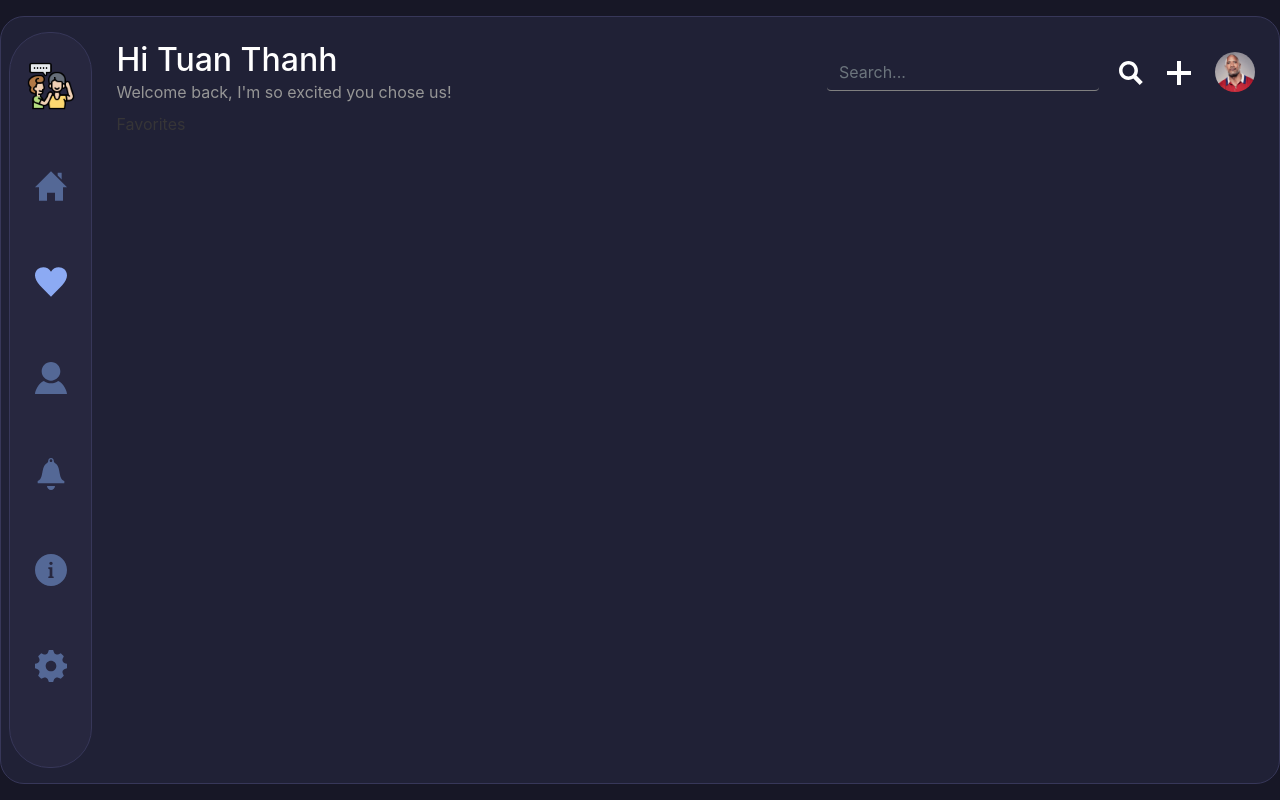
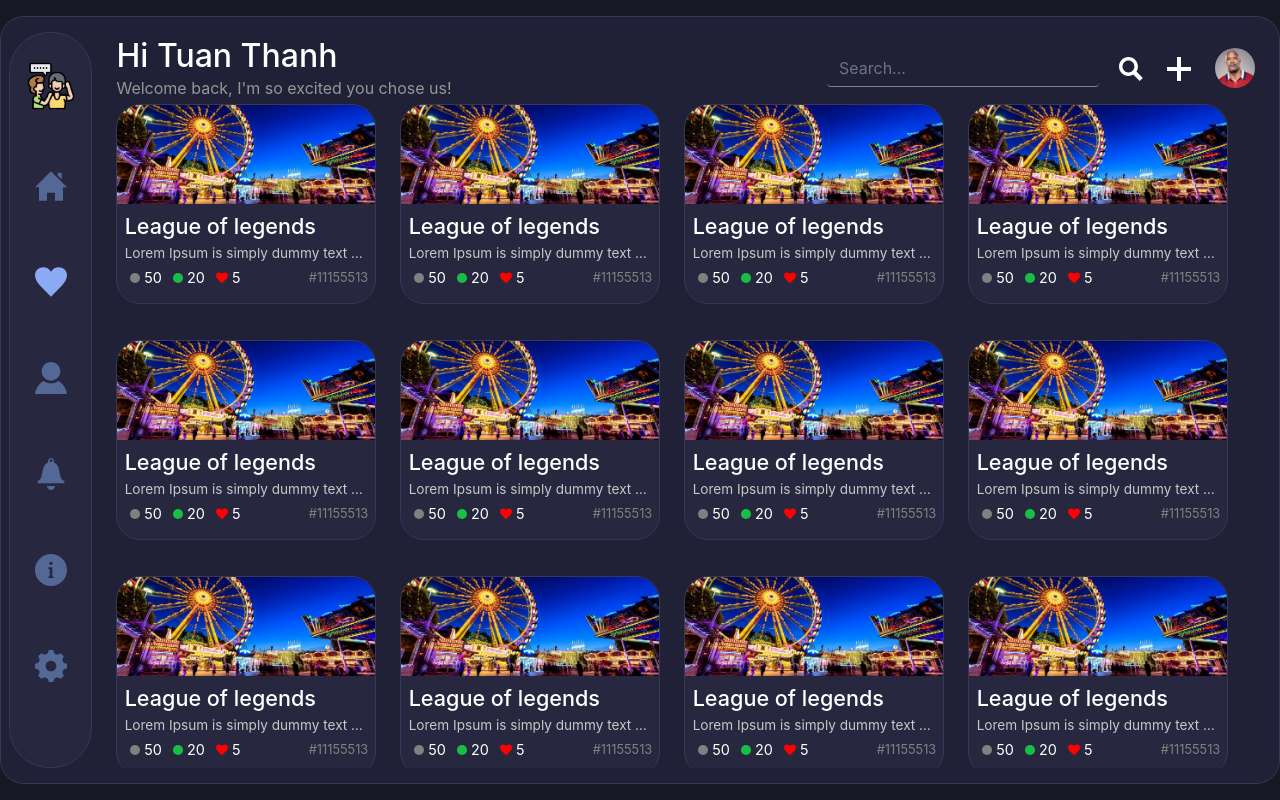
Before and after one commit to tuanthanh2067/live-chat-client, a React (Create React App) app: page /favorites in a window 1280 px wide. Built offline with nearby package versions, Linux system fonts and the light colour scheme; no server answers; sample sign-in values are in the browser's storage.

Commit message:
updating favorites & room component

```diff
--- a/src/components/Favorites/Favorites.js
+++ b/src/components/Favorites/Favorites.js
@@ -1,5 +1,24 @@
+import styled from "styled-components";
+
+import Room from "../Room/Room";
+
 const Favorites = () => {
-  return <div>Favorites</div>;
+  let rooms = [];
+  for (let i = 0; i < 20; i++) {
+    rooms.push(<Room key={i} expandable={false} />);
+  }
+  return <StyledFavorites>{rooms}</StyledFavorites>;
 };
 
+const StyledFavorites = styled.div`
+  width: 100%;
+  height: 100%;
+  overflow-y: auto;
+  display: flex;
+  flex-wrap: wrap;
+  & > div {
+    margin-bottom: 2.25em;
+  }
+`;
+
 export default Favorites;
--- a/src/components/Room/Room.js
+++ b/src/components/Room/Room.js
@@ -2,9 +2,18 @@
 
 import ThemePark from "../../assets/jpg/theme-park.jpg";
 
-const Room = () => {
+const Room = ({
+  img,
+  name,
+  description,
+  total,
+  online,
+  like,
+  id,
+  expandable = true,
+}) => {
   return (
-    <StyledRoom>
+    <StyledRoom expandable={expandable}>
       <img src={ThemePark} alt="room-img"></img>
       <StyledInfo>
         <h4>League of legends</h4>
@@ -56,7 +65,7 @@
   transition: ease 0.25s all;
 
   :hover {
-    width: 400px;
+    ${(props) => props.expandable && `width: 400px;`}
   }
 
   * {
```
